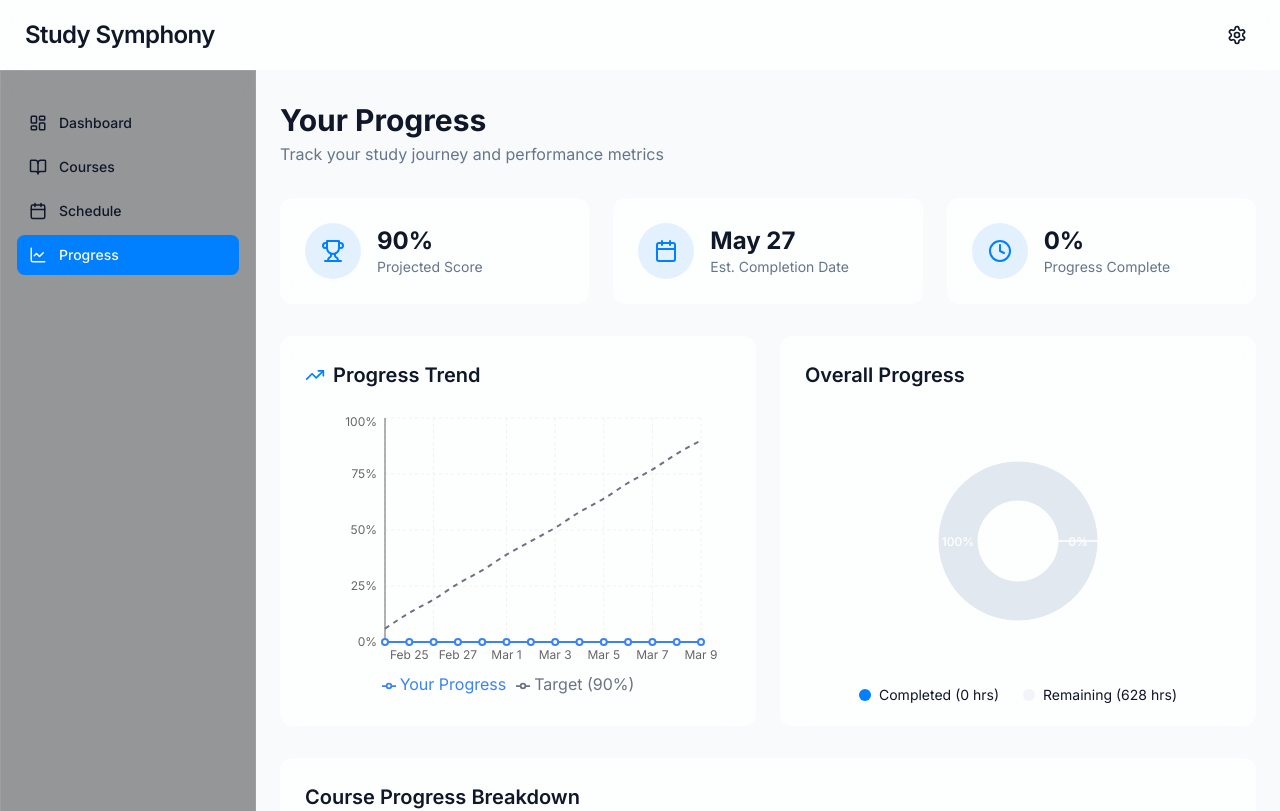
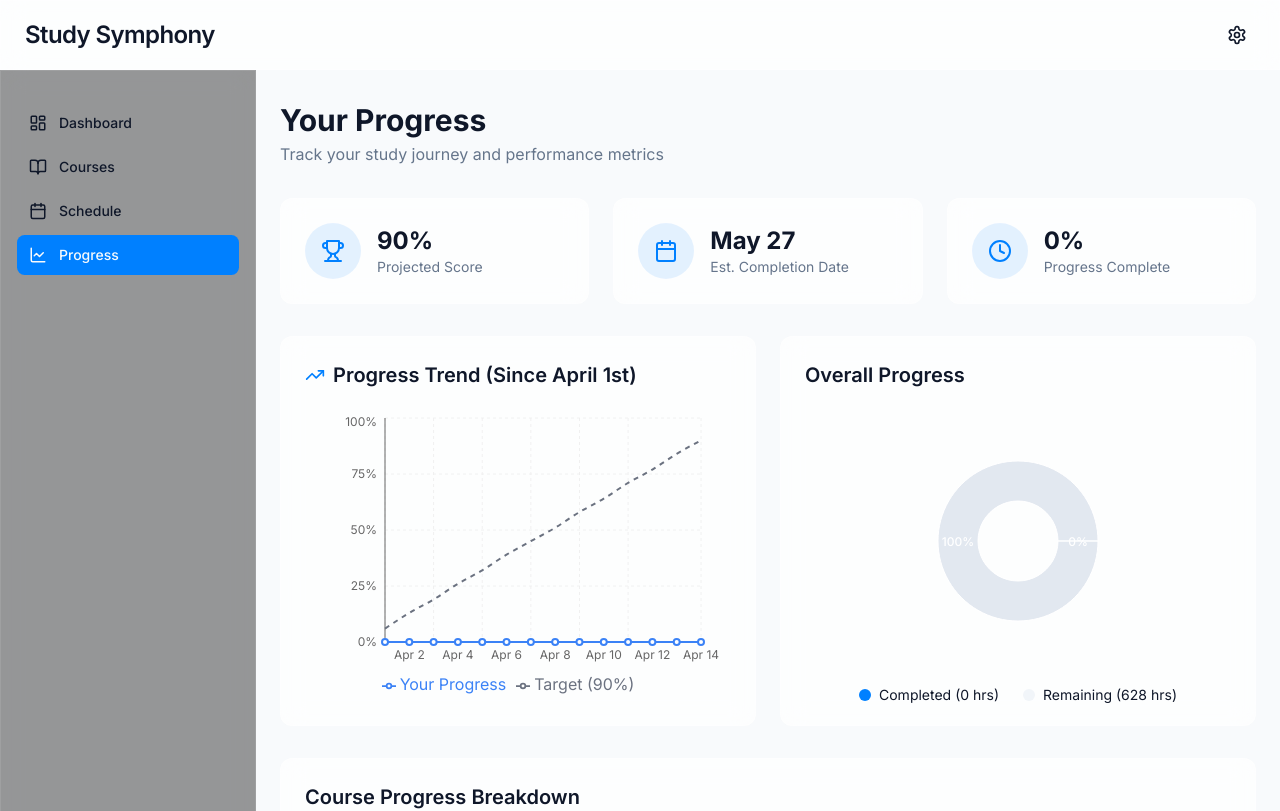
Before and after one commit to AkashGurung-123/study-symphony-tracker, a React (Vite) app: page /progress in a window 1280 px wide. Shown: the top 811 px of the page. Built offline with nearby package versions, Linux system fonts and the light colour scheme.

Commit message:
Adjust progress trend graph
Adjust the progress trend graph to start from April 1st.

```diff
--- a/src/pages/Progress.tsx
+++ b/src/pages/Progress.tsx
@@ -1,4 +1,3 @@
-
 import React from 'react';
 import { Layout } from '@/components/Layout';
 import { ProgressChart } from '@/components/ProgressChart';
@@ -42,18 +41,38 @@ export default function Progress() {
     };
   });
 
-  // Generate dummy trend data
+  // Generate trend data starting from April 1st
+  const startDate = new Date(2024, 3, 1); // April 1st, 2024 (months are 0-based in JavaScript)
   const today = new Date();
-  const trendData = Array.from({ length: 14 }, (_, i) => {
-    const day = new Date(today);
-    day.setDate(day.getDate() - (13 - i));
+
+  // Calculate how many days have passed since April 1st
+  const daysSinceStart = Math.floor((today.getTime() - startDate.getTime()) / (1000 * 3600 * 24));
+  const totalDays = 14; // We'll show 14 days of data
+
+  const trendData = Array.from({ length: totalDays }, (_, i) => {
+    // If i is beyond the days since start, we're projecting future progress
+    const isProjection = i > daysSinceStart;
+
+    // Calculate the date
+    const day = new Date(startDate);
+    day.setDate(startDate.getDate() + i);
+
+    // Calculate the progress for this date
+    let progress;
+    if (isProjection) {
+      // For projected days, extrapolate from current progress towards the target
+      const daysRemaining = totalDays - daysSinceStart;
+      const progressIncrement = (90 - progressPercentage) / Math.max(1, daysRemaining);
+      progress = Math.min(90, Math.round(progressPercentage + (i - daysSinceStart) * progressIncrement));
+    } else {
+      // For past days, simulate incremental progress
+      progress = Math.round(progressPercentage * (i / Math.max(1, daysSinceStart)));
+    }
 
     return {
       date: format(day, 'MMM d'),
-      progress: i === 13
-        ? Math.round(progressPercentage)
-        : Math.max(0, Math.round(progressPercentage) - Math.round((13 - i) * (progressPercentage / 14))),
-      target: Math.round((i + 1) * (90 / 14))
+      progress: progress,
+      target: Math.round((i + 1) * (90 / totalDays))
     };
   });
 
@@ -106,7 +125,7 @@ export default function Progress() {
           <div className="glass rounded-xl p-6">
             <h2 className="text-xl font-semibold mb-6 flex items-center">
               <TrendingUp size={20} className="mr-2 text-primary" />
-              Progress Trend
+              Progress Trend (Since April 1st)
             </h2>
             <div className="h-72">
               <ResponsiveContainer width="100%" height="100%">
```
